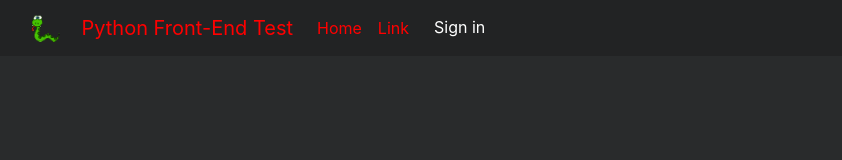
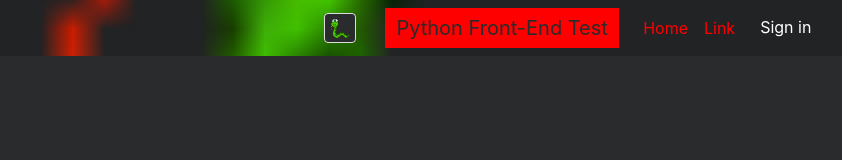
Before and after one commit to bill-n-jessie/ppages, a plain HTML site: page index.html in a window 1280 px wide. Shown: the whole page, without its empty margins (72-914 px from the left). Drawn offline with nearby package versions, Linux system fonts and the light colour scheme.

Commit message:
Commit from Pingendo

```diff
--- a/index.html
+++ b/index.html
@@ -10,9 +10,9 @@
   <meta name="keywords" content="test python bootstrap cgi"> </head>
 
 <body>
-  <nav class="navbar navbar-expand-md bg-faded navbar-dark">
-    <div class="container"> <img class="mx-3 float-left" src="./py.gif" width="32">&nbsp;<a class="navbar-brand brand-primary" href="./index.html">Python Front-End Test</a> <button class="navbar-toggler navbar-toggler-right" type="button" data-toggle="collapse" data-target="#navbarSupportedContent"
-        aria-controls="navbarSupportedContent" aria-expanded="false" aria-label="Toggle navigation">
+  <nav style="background-image: url(&quot;py.gif&quot;);" class="navbar navbar-expand-md bg-faded navbar-dark">
+    <div class="container-fluid"> <img class="mx-3 float-left img-thumbnail" src="./py.gif" width="32">&nbsp;&nbsp;&nbsp;<a class="navbar-brand brand-primary bg-primary text-gray-dark" href="./index.html">&nbsp;&nbsp;Python Front-End Test&nbsp;&nbsp;</a> <button class="navbar-toggler navbar-toggler-right"
+        type="button" data-toggle="collapse" data-target="#navbarSupportedContent" aria-controls="navbarSupportedContent" aria-expanded="false" aria-label="Toggle navigation">
                   <span class="navbar-toggler-icon"></span>
                </button>
       <div class="collapse navbar-collapse justify-content-start" id="navbarSupportedContent">
```
